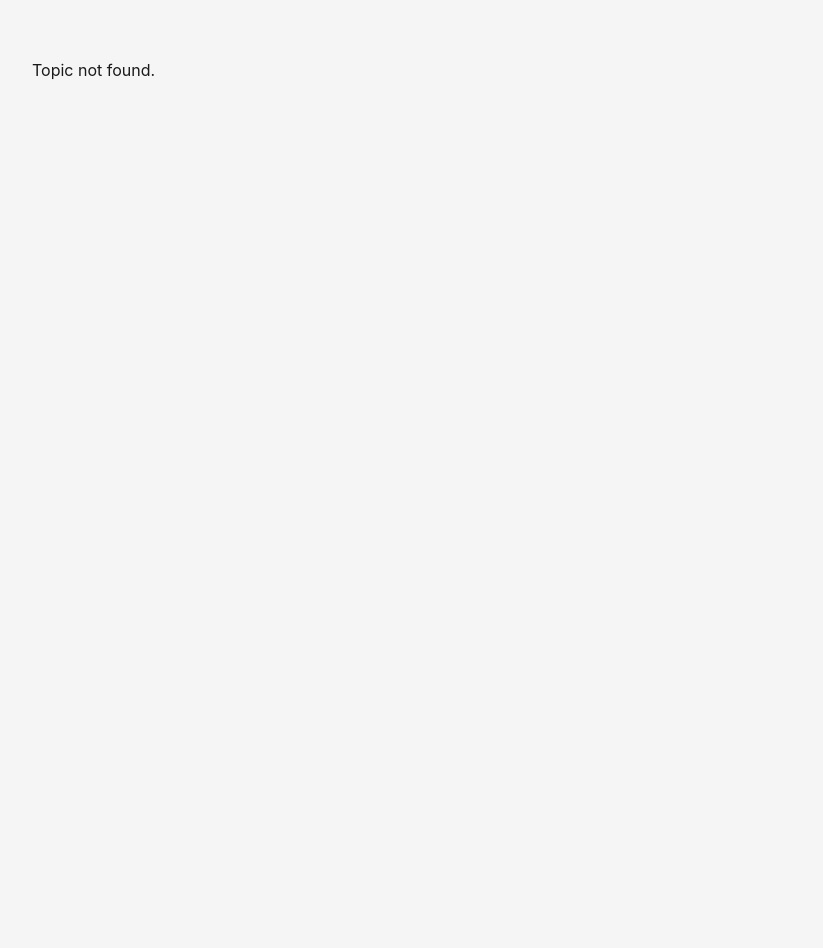
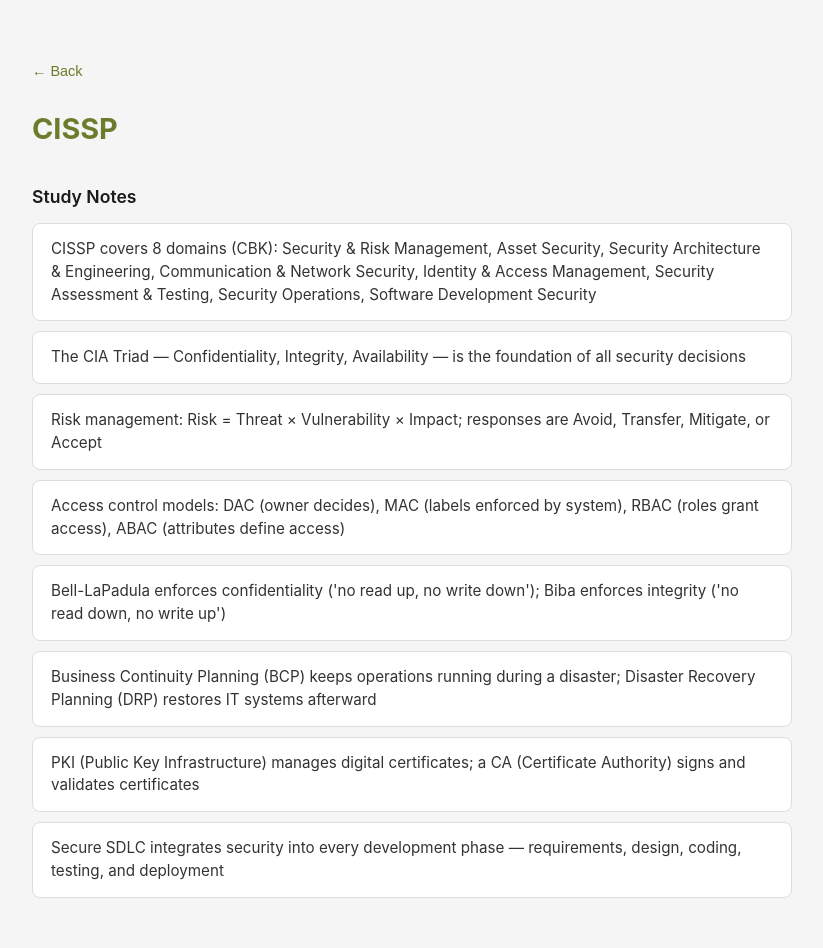
Before and after one commit to OzaOz/Cyber_Plugg, a Next.js app: page /topics/cissp in a window 1280 px wide. Before the commit this address had no page. Shown: the top 948 px of the page, without its empty margins (228-1051 px from the left). Before the commit the page ends 800 px from the top, so only its background shows below. Built offline with nearby package versions, Linux system fonts and the light colour scheme.

Commit message:
Add CISSP study topic
Co-Authored-By: Claude Sonnet 4.6 <noreply@anthropic.com>

```diff
--- a/app/page.tsx
+++ b/app/page.tsx
@@ -9,6 +9,7 @@ const topics = [
   { id: "malware", title: "Malware Analysis", description: "Static & dynamic analysis, reverse engineering" },
   { id: "pentesting", title: "Penetration Testing", description: "Methodology, tools and reporting" },
   { id: "incident-response", title: "Incident Response", description: "Detection, containment and recovery" },
+  { id: "cissp", title: "CISSP", description: "All 8 domains, risk management, access control and more" },
 ];
 
 export default function Home() {
--- a/data/subjects.ts
+++ b/data/subjects.ts
@@ -113,4 +113,26 @@ export const topics: Topic[] = [
       { question: "What is the goal of the containment phase?", answer: "To limit the spread and impact of the incident without destroying evidence" },
     ],
   },
+  {
+    id: "cissp",
+    title: "CISSP",
+    notes: [
+      "CISSP covers 8 domains (CBK): Security & Risk Management, Asset Security, Security Architecture & Engineering, Communication & Network Security, Identity & Access Management, Security Assessment & Testing, Security Operations, Software Development Security",
+      "The CIA Triad — Confidentiality, Integrity, Availability — is the foundation of all security decisions",
+      "Risk management: Risk = Threat × Vulnerability × Impact; responses are Avoid, Transfer, Mitigate, or Accept",
+      "Access control models: DAC (owner decides), MAC (labels enforced by system), RBAC (roles grant access), ABAC (attributes define access)",
+      "Bell-LaPadula enforces confidentiality ('no read up, no write down'); Biba enforces integrity ('no read down, no write up')",
+      "Business Continuity Planning (BCP) keeps operations running during a disaster; Disaster Recovery Planning (DRP) restores IT systems afterward",
+      "PKI (Public Key Infrastructure) manages digital certificates; a CA (Certificate Authority) signs and validates certificates",
+      "Secure SDLC integrates security into every development phase — requirements, design, coding, testing, and deployment",
+    ],
+    flashcards: [
+      { question: "What are the 8 CISSP CBK domains?", answer: "Security & Risk Management, Asset Security, Security Architecture & Engineering, Communication & Network Security, Identity & Access Management, Security Assessment & Testing, Security Operations, Software Development Security" },
+      { question: "What is the CIA Triad?", answer: "Confidentiality (data accessible only to authorised parties), Integrity (data is accurate and unaltered), Availability (systems are accessible when needed)" },
+      { question: "What does Bell-LaPadula enforce and how?", answer: "Confidentiality — 'no read up' (cannot read data at a higher classification) and 'no write down' (cannot write to a lower classification)" },
+      { question: "What are the four risk response strategies?", answer: "Avoid (eliminate the risk), Transfer (e.g. insurance), Mitigate (reduce likelihood or impact), Accept (acknowledge and tolerate the risk)" },
+      { question: "What is the difference between BCP and DRP?", answer: "BCP ensures business operations continue during a disruption; DRP focuses on recovering IT systems and data after a disaster" },
+      { question: "What is the principle of least privilege?", answer: "Users and systems should be granted only the minimum access rights required to perform their function" },
+    ],
+  },
 ];
```
